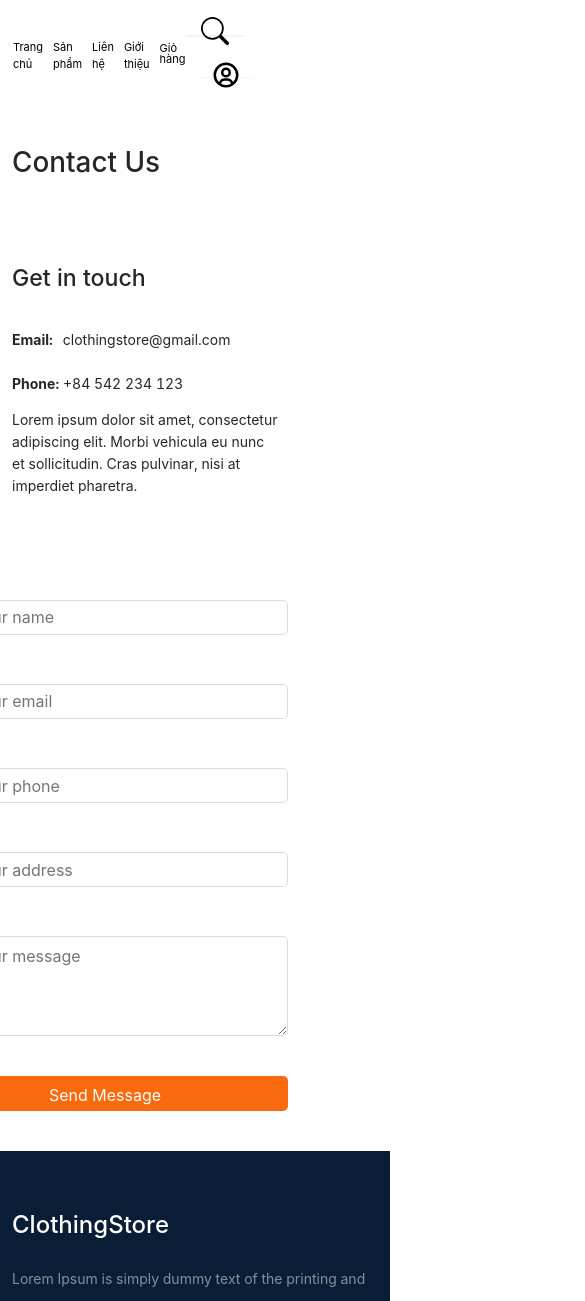
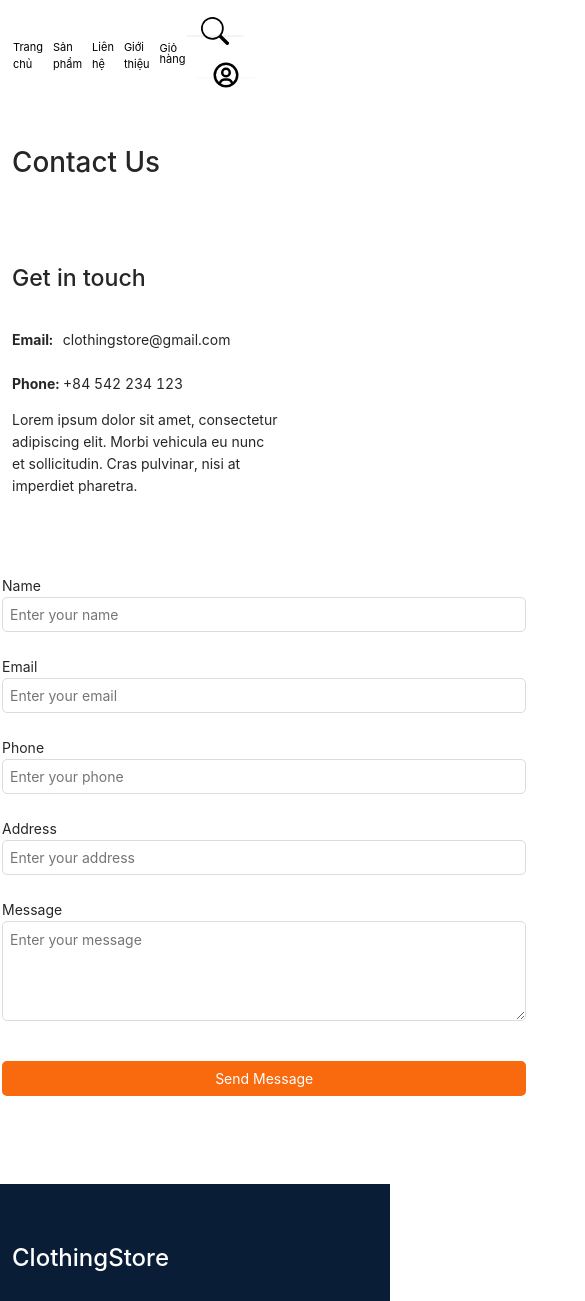
Before and after one commit to trung26081999/Final, a React (Create React App) app: page /contact in a window 390 px wide. Shown: the top 1301 px of the page, 585 px wide, since content can reach past the window. Built offline with nearby package versions, Linux system fonts and the light colour scheme.

Commit message:
Update Code - Responsive Contact

```diff
--- a/src/pages/Contact/Contact.jsx
+++ b/src/pages/Contact/Contact.jsx
@@ -1,6 +1,6 @@
 import React from 'react'
 import './Contact.scss'
-import { Col, Container, Form, Row } from 'react-bootstrap'
+import { Col, Container, Form, Row } from 'reactstrap'
 import { useState } from 'react'
 import emailjs from '@emailjs/browser'
 import { useRef } from 'react'
@@ -14,12 +14,12 @@ const StyledContactForm = styled.div`
   width: 600px;
   form {
     display: flex;
-    align-items: flex-start;
+    /* align-items: flex-start; */
     flex-direction: column;
-    width: 100%;
-    font-size: 16px;
+    /* width: 100%; */
+    /* font-size: 16px; */
     input {
-      width: 100%;
+      /* width: 100%; */
       height: 35px;
       padding: 7px;
       outline: none;
@@ -30,9 +30,9 @@ const StyledContactForm = styled.div`
       }
     }
     textarea {
-      max-width: 100%;
+      /* max-width: 100%;
       min-width: 100%;
-      width: 100%;
+      width: 100%; */
       max-height: 100px;
       min-height: 100px;
       padding: 7px;
@@ -59,6 +59,35 @@ const StyledContactForm = styled.div`
       margin-bottom: 0.5rem;
       color: red;
       font-size: 12px;
+    }
+    @media screen and (max-width: 940px) {
+      label {
+        margin-left: 80px;
+      }
+      input {
+        width: 100%;
+        margin-left: 80px;
+      }
+      textarea {
+        width: 100%;
+        margin-left: 80px;
+        margin-right: 80px;
+      }
+    }
+
+    @media screen and (max-width: 760px) {
+      label {
+        margin-left: 80px;
+      }
+      input {
+        width: 76%;
+        margin-left: 80px;
+      }
+      textarea {
+        width: 76%;
+        margin-left: 80px;
+        margin-right: 80px;
+      }
     }
   }
 `
@@ -271,8 +300,10 @@ const Contact = () => {
           </Form>
         </Col> */}
 
+        <Col lg="6" md="6" sm="3" className="mb-5">
+          {' '}
           <StyledContactForm>
-          <form ref={form} onSubmit={handleSubmit(submitData)}>
+            <Form ref={form} onSubmit={handleSubmit(submitData)}>
               {formStatus && renderAlert()}
               <label>Name</label>
               <input
@@ -358,8 +389,9 @@ const Contact = () => {
               />
               <p>{errors.user_message?.message}</p>
               <input type="submit" value="Send Message" />
-          </form>
+            </Form>
           </StyledContactForm>
+        </Col>
       </Row>
     </Container>
   )
--- a/src/pages/Contact/Contact.scss
+++ b/src/pages/Contact/Contact.scss
@@ -12,40 +12,3 @@
     color: unset;
   }
 }
-
-.contact__form {
-  .form-control {
-    padding: 1.375rem 0.75rem;
-    line-height: 1.5;
-    border-radius: 0 !important;
-  }
-  input.form-control {
-    margin-bottom: 2em;
-    border-radius: 10px;
-  }
-  .btn__submit {
-    border: none;
-    text-transform: uppercase;
-    outline: none;
-    font-size: 16px;
-    width: 100%;
-    height: auto;
-    margin-bottom: 20px;
-    padding: 10px 20px;
-    border-radius: 5px;
-    background-color: #3f3b6c;
-    color: #fff;
-    margin-top: 20px;
-    cursor: pointer;
-    font-weight: 600;
-  }
-
-  .btn__submit a {
-    text-decoration: none;
-    color: #fff;
-  }
-
-  .btn__submit a:hover {
-    color: #fff;
-  }
-}
--- a/src/pages/Footer/Footer.jsx
+++ b/src/pages/Footer/Footer.jsx
@@ -41,13 +41,13 @@ const Footer = () => {
                     <Link to="/">All Products</Link>
                   </ListGroupItem>
                   <ListGroupItem className="ps-0 border-0">
-                    <Link to="/kidsclothing">Kids Clothings</Link>
+                    <Link to="#">Kids Clothings</Link>
                   </ListGroupItem>
                   <ListGroupItem className="ps-0 border-0">
-                    <Link to="womenshoes">Women Shoes</Link>
+                    <Link to="#">Women Shoes</Link>
                   </ListGroupItem>
                   <ListGroupItem className="ps-0 border-0">
-                    <Link to="/menclothing">Men Clothing</Link>
+                    <Link to="#">Men Clothing</Link>
                   </ListGroupItem>
                 </ListGroup>
               </div>
@@ -57,7 +57,7 @@ const Footer = () => {
                 <h4 className="quick__links-title">Useful Links</h4>
                 <ListGroup>
                   <ListGroupItem className="ps-0 border-0">
-                    <Link to="/about">About US</Link>
+                    <Link to="/introduce">About US</Link>
                   </ListGroupItem>
                   <ListGroupItem className="ps-0 border-0">
                     <Link to="/contact">Contact US</Link>
--- a/src/pages/auth/Profile/Profile.jsx
+++ b/src/pages/auth/Profile/Profile.jsx
@@ -36,10 +36,8 @@ export default function Profile() {
     const value = e.target.value
     setNewTodoValue({ ...newTodoValue, [e.target.name]: value })
   }
-  const handleLogout = () => {
-    dispatch(logoutAction())
-    dispatch(clearCart())
-    navigate(`/`)
+  const gotoHome = () => {
+    navigate('/')
   }
 
   const onFinish = (values) => {
@@ -133,7 +131,7 @@ export default function Profile() {
                   Cập nhật
                 </Button>
                 <button
-                  onClick={handleLogout}
+                  onClick={gotoHome}
                   className="btn__logout"
                   type="primary"
                   htmlType="submit"
```
Lines whose indentation alone changed are shown as unchanged.
